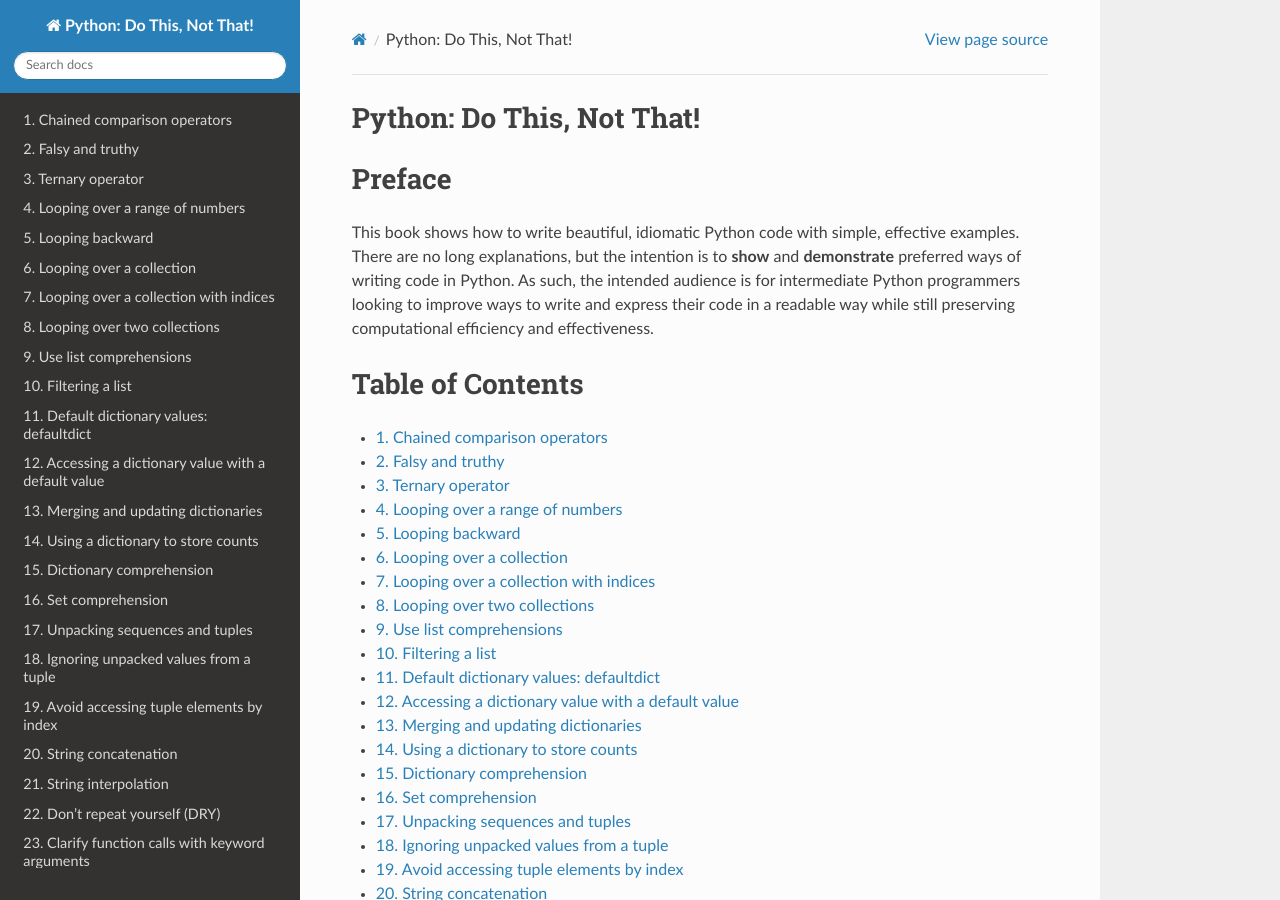
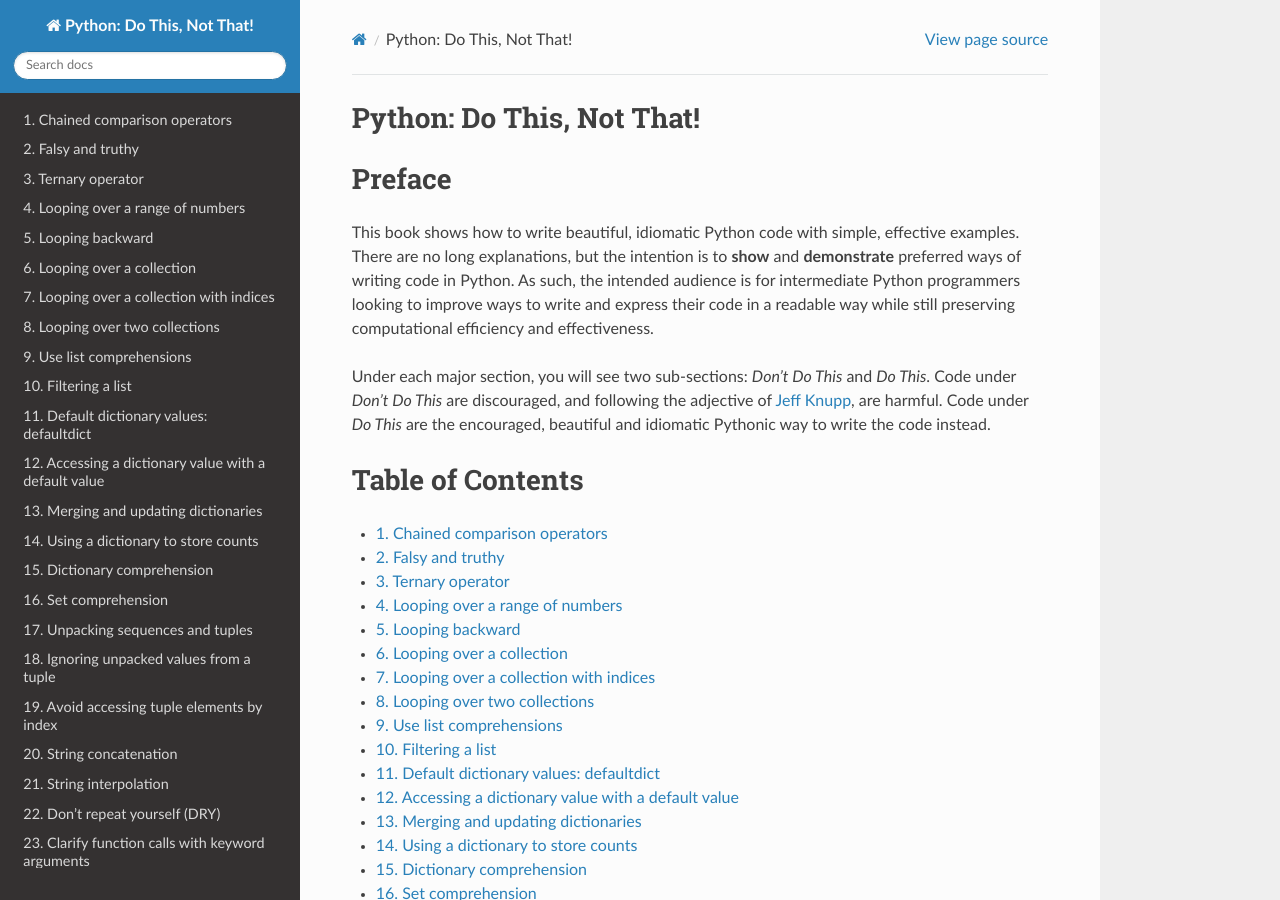
Before and after one commit to oneoffcoder/python-dothis, a Sphinx documentation site: the page built from source/index.rst, in a window 1280 px wide and 900 px high. Built offline with Sphinx 7.4.7 and the Read the Docs theme 2.0.0, drawn with Linux system fonts in a browser that asks for light colours.

Commit message:
add explanation

```diff
--- a/source/index.rst
+++ b/source/index.rst
@@ -26,6 +26,12 @@ Preface
 =======
 
 This book shows how to write beautiful, idiomatic Python code with simple, effective examples. There are no long explanations, but the intention is to **show** and **demonstrate** preferred ways of writing code in Python. As such, the intended audience is for intermediate Python programmers looking to improve ways to write and express their code in a readable way while still preserving computational efficiency and effectiveness.
+
+Under each major section, you will see two sub-sections: `Don't Do This` and `Do This`. Code under `Don't Do This` are discouraged, and following the adjective of |JeffKnupp_Link|, are harmful. Code under `Do This` are the encouraged, beautiful and idiomatic Pythonic way to write the code instead.
+
+.. |JeffKnupp_Link| raw:: html
+
+   <a href="https://jeffknupp.com/writing-idiomatic-python-ebook/" target="_blank">Jeff Knupp</a>
 
 Table of Contents
 =================
```
